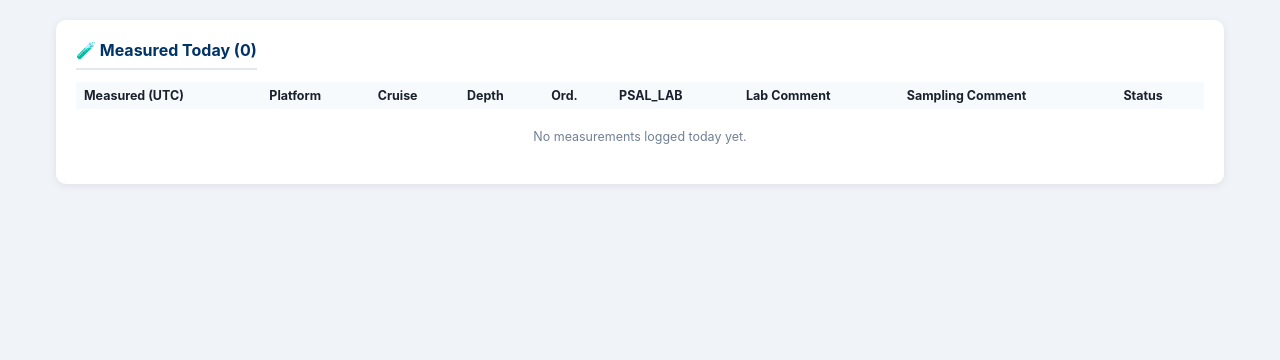
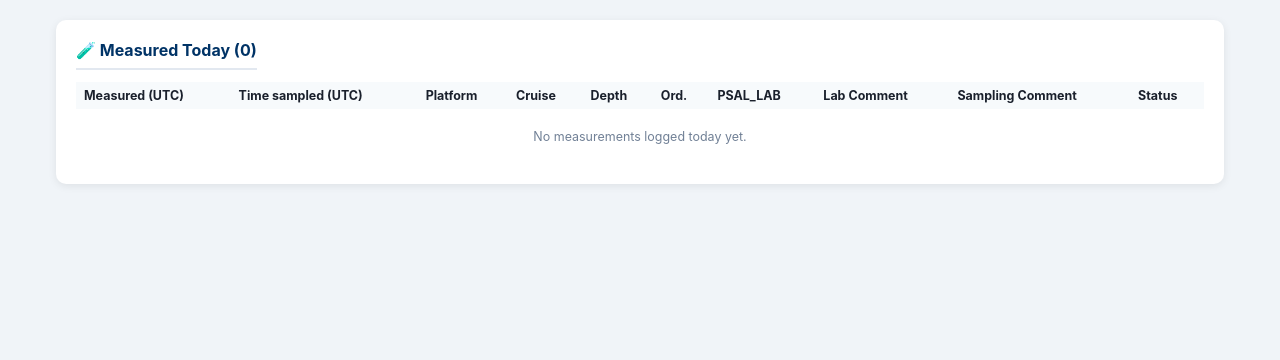
Before and after one commit to sebastianmenze/imr-salinity-sample-server, a FastAPI app: page /measured-today in a window 1280 px wide. Shown: the part 60-420 px from the top of the page. Run offline with FastAPI, Linux system fonts and the light colour scheme; data that the repository does not hold is empty.

Commit message:
Add "Time sampled (UTC)" column to Measured Today table

```diff
--- a/app/templates/measured_today.html
+++ b/app/templates/measured_today.html
@@ -16,6 +16,7 @@
             <thead>
                 <tr style="background:#f7fafc; text-align:left">
                     <th style="padding:6px 8px">Measured (UTC)</th>
+                    <th style="padding:6px 8px">Time sampled (UTC)</th>
                     <th style="padding:6px 8px">Platform</th>
                     <th style="padding:6px 8px">Cruise</th>
                     <th style="padding:6px 8px">Depth</th>
@@ -36,6 +37,7 @@
                             {{ logged_at.strftime('%Y-%m-%d %H:%M') if logged_at else '—' }}
                         </a>
                     </td>
+                    <td style="padding:6px 8px">{{ s.utc_time.strftime('%Y-%m-%d %H:%M') if s.utc_time else '—' }}</td>
                     <td style="padding:6px 8px">{{ s.platform_id }}</td>
                     <td style="padding:6px 8px">{{ s.cruise_id or '—' }}</td>
                     <td style="padding:6px 8px">{{ s.depth_m }} m</td>
@@ -49,7 +51,7 @@
                 </tr>
             {% else %}
             <tr>
-                <td colspan="9" style="padding:20px; text-align:center; color:#718096">
+                <td colspan="10" style="padding:20px; text-align:center; color:#718096">
                     No measurements logged today yet.
                 </td>
             </tr>
```
